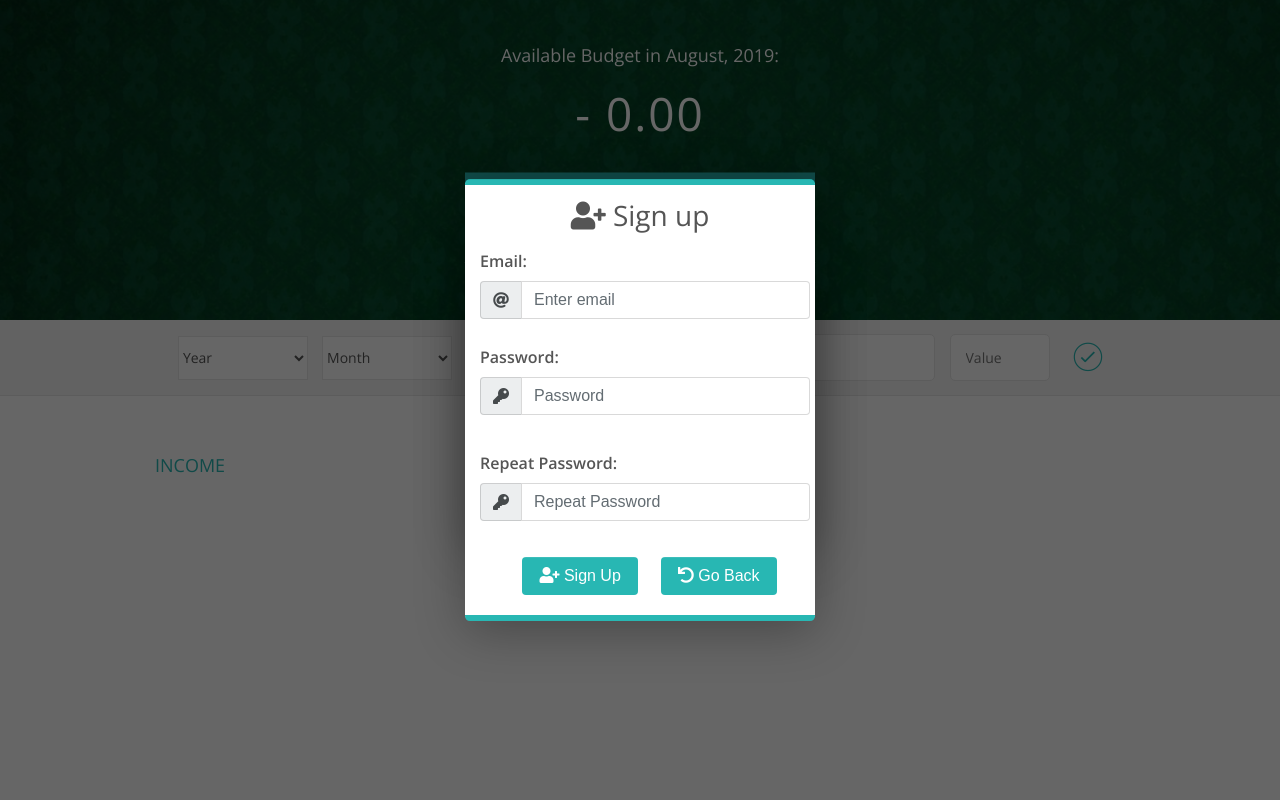
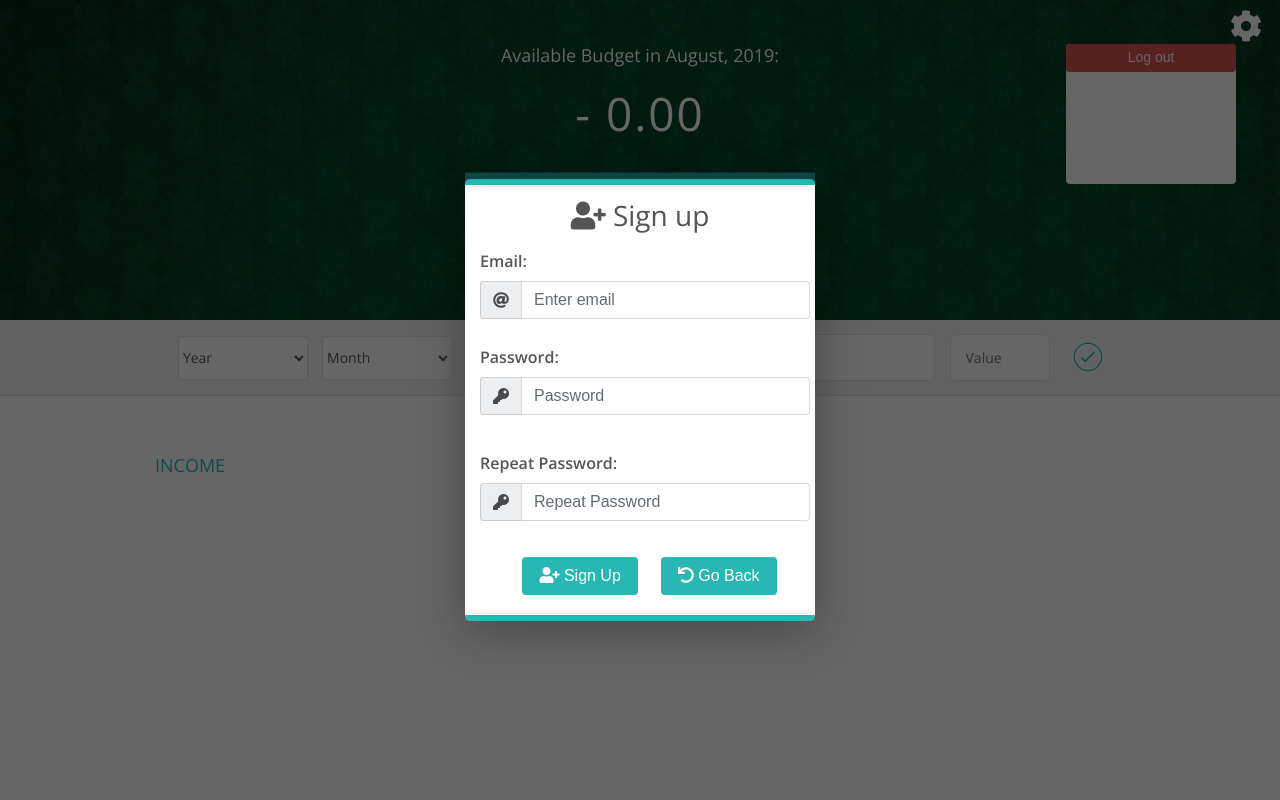
Before and after one commit to eccololo/smart-budget-app, a PHP site: page / in a window 1280 px wide. Run offline with PHP 8.4, Linux system fonts and the light colour scheme; some libraries are stand-ins or nearby versions.

Commit message:
add signup func and login func, hashing pass and logout func

```diff
--- a/css/style.css
+++ b/css/style.css
@@ -305,7 +305,6 @@ h2 {
     transform: translate(-50%, -50%);
     background-color: #fff;
     /* 0px poziomo, 10px pionowo w dół, 50px rozmycia, i kolor czarny */
-    box-shadow: 0px 10px 50px rgba(0, 0, 0, 0.3);
     overflow: visible;
     text-align: left;
     z-index: 105;
@@ -409,7 +408,7 @@ h2 {
     cursor: pointer;
 }
 
-.signup__box h3 {
+.signup__box h3, .login__box h3 {
     text-align: center;
     padding: 5px;
 }
@@ -432,6 +431,37 @@ h2 {
     height: 10px;
     display: block;
     transition: ease-in-out 0.4s;
+}
+
+/* OPTIONS  */
+
+.options {
+    position: absolute;
+    top: 10px;
+    right: 10px;
+}
+
+.options .fa-cog {
+    color: white;
+    cursor: pointer;
+    transition: ease-in-out 0.25s;
+    position: relative;
+    right: -130px;
+}
+
+.options .fa-cog:active {
+    -ms-transform: rotate(-40deg); /* IE 9 */
+    -webkit-transform: rotate(-40deg); /* Safari 3-8 */
+    transform: rotate(-40deg);
+}
+
+.options-options {
+    background: white;
+    height: 140px;
+    width: 170px;
+    border-radius: 4px;
+    position: relative;
+    right: 34px;
 }
 
 /* MEDIA QUERIES */
--- a/includes/modals/login_box.php
+++ b/includes/modals/login_box.php
@@ -1,4 +1,5 @@
 <div class="login__box">
+        <h3><i class="fas fa-sign-in-alt"></i> Login</h3>
         <div class="form-group">
             <label for="email" class="bold">Email: </label>
             <div class="input-group">
--- a/index.php
+++ b/index.php
@@ -21,6 +21,12 @@
 
     </div>
     <div class="top">
+        <div class="options">
+            <i class="fas fa-cog fa-2x"></i>
+            <div class="options-options">
+                <button id="logout-btn-main" class="btn btn-sm btn-danger btn-block">Log out</button>
+            </div>
+        </div>
         <div class="budget">
             <div class="budget__title">
                 Available Budget in
--- a/js/app.js
+++ b/js/app.js
@@ -1,8 +1,4 @@
-/*
-   Najnowsze:
-   Dokończyć css i pozycjonowanie elementow przy login i signup,
-   dodac pokazywanie hasla oraz sily hasla.
-*/
+
 
 // NOTE: In this app we are creating JS modules. UI Module, Data module, Controller module.
 
@@ -184,7 +180,6 @@ var UIController = (function () {
         loginBox: '.login__box',
         signupBox: '.signup__box',
         buttonGoBack: '.goback__btn',
-        buttonFinalSignUp: '.signup__final__btn',
         overlayBox: '.overlay',
         buttonItemDelete: '.item__delete--btn'
     }
--- a/php/db.php
+++ b/php/db.php
@@ -2,7 +2,7 @@
 
 $db["db_host"] = 'localhost';
 $db["db_user"] = 'root';
-$db["db_pass"] = '';
+$db["db_pass"] = 'root';
 $db["db_name"] = 'BudgetApp';
 
 foreach($db as $key => $value) {
--- a/php/signup.php
+++ b/php/signup.php
@@ -20,6 +20,9 @@
     if($numrows >= 1) {
         echo 'same';
     } else {
+        //Enkryptujemy haslo.
+        $pass = password_hash($pass, PASSWORD_BCRYPT);
+
         $stmt = $connection->prepare("INSERT INTO users (username, user_password) VALUES (?, ?)");
         $stmt->bind_param("ss", $email, $pass);
 
```
Also changed, not shown: php/login.php (+15 -12 lines), php/quick_logout.php (added, +7 -0 lines), 1 other file.
